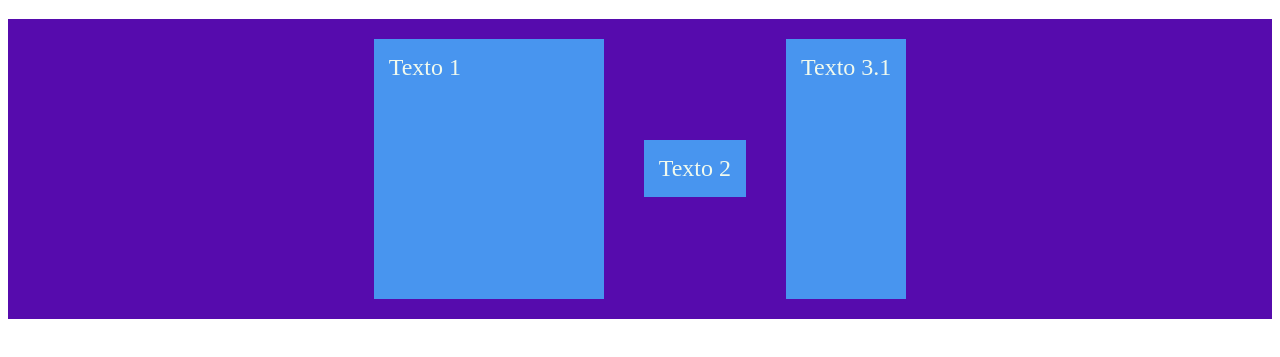
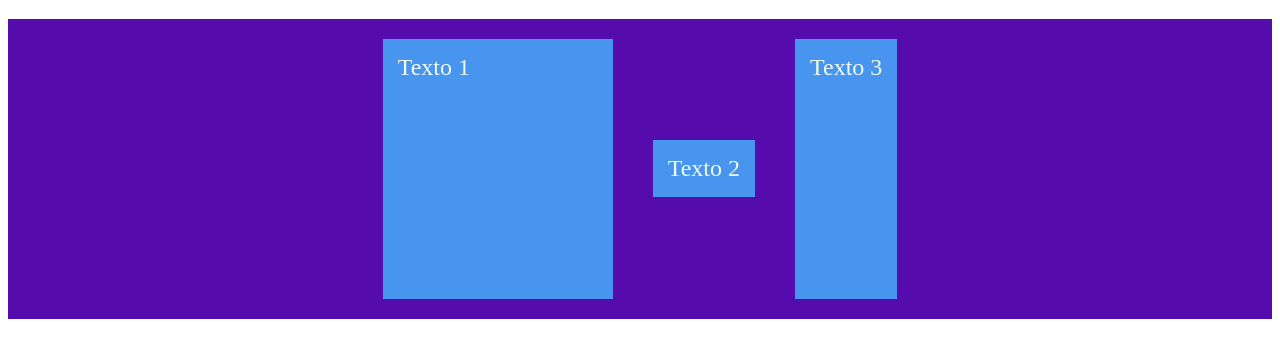
Before and after one commit to cchery2512/frontend_university, a plain HTML site: page seccion23/index.html in a window 1280 px wide. Shown: the part 61-418 px from the top of the page. Drawn offline with Linux system fonts and the light colour scheme.

Commit message:
CAMBIO 2 EN HTML

```diff
--- a/seccion23/index.html
+++ b/seccion23/index.html
@@ -11,7 +11,7 @@
     <div class="contenedor">
         <p style="flex-basis: 200px;">Texto 1</p>
         <p style="align-self: center;">Texto 2</p>
-        <p>Texto 3.1</p>
+        <p>Texto 3</p>
         <!-- <p>Texto 4</p>
         <p>Texto 5</p>
         <p>Texto 6</p> -->
```
